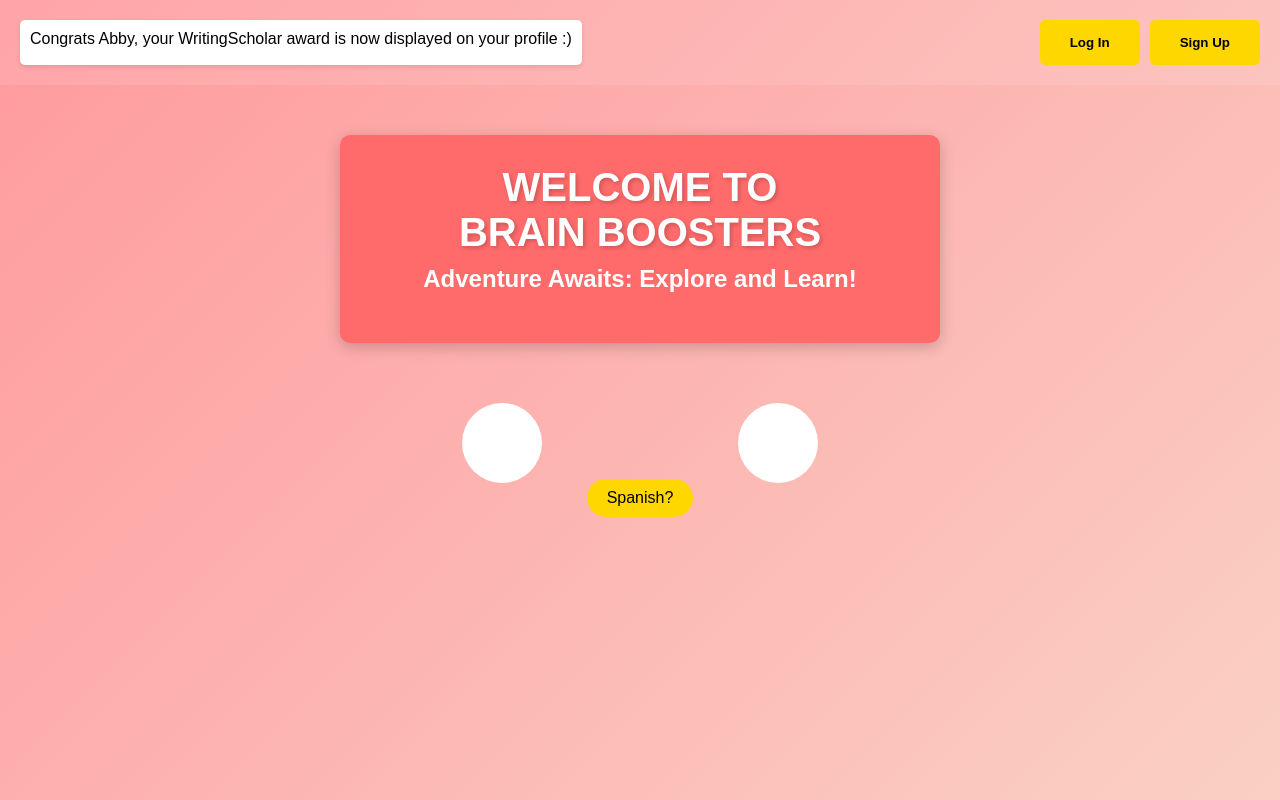
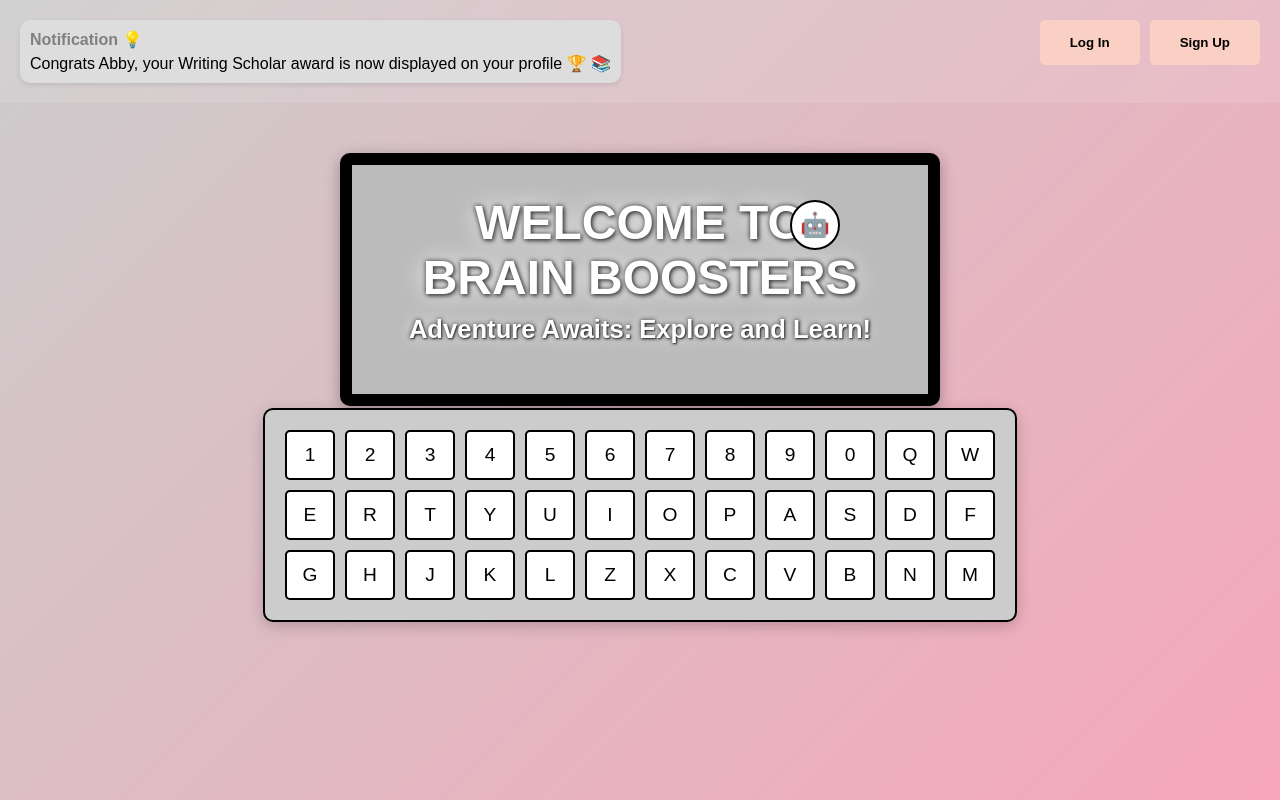
Before and after one commit to cambriz05/django_local_library, a Django app: page / in a window 1280 px wide. Run offline with Django 4.2, Linux system fonts and the light colour scheme.

Commit message:
Modified welcome page

```diff
--- a/gamify/assignments/templates/base.html
+++ b/gamify/assignments/templates/base.html
@@ -9,11 +9,11 @@
             margin: 0;
             padding: 0;
             box-sizing: border-box;
-            font-family: Arial, sans-serif;
+            font-family: "Merriweather", sans-serif;
         }
 
         body {
-            background: linear-gradient(135deg, #ff9a9e 0%, #fad0c4 100%);
+            background: linear-gradient(135deg, #ccc 0%, #f6a7b9 100%);
             min-height: 100vh;
         }
 
@@ -25,11 +25,18 @@
         }
 
         .notification {
-            background-color: white;
+            background-color: #ddd;
             padding: 10px;
-            border-radius: 5px;
+            border-radius: 10px;
             margin-right: 20px;
             box-shadow: 0 2px 5px rgba(0,0,0,0.1);
+        }
+
+        .notification-title {
+            font-size: 1rem;
+            font-weight: bold;
+            color: grey;
+            margin-bottom: 5px;
         }
 
         .auth-buttons {
@@ -41,7 +48,7 @@
             padding: 15px 30px;
             border: none;
             border-radius: 5px;
-            background-color: #ffd700;
+            background-color: #fad0c4;
             cursor: pointer;
             font-weight: bold;
             transition: transform 0.2s;
@@ -57,38 +64,28 @@
         }
 
         .welcome-box {
-            background-color: #ff6b6b;
-            color: white;
+            background-color: #f6a7b9;
+            color: #fff;
             padding: 30px;
             border-radius: 10px;
             margin: 0 auto;
             max-width: 600px;
-            box-shadow: 0 4px 15px rgba(0,0,0,0.2);
+            box-shadow: 0 4px 15px rgba(0,0,0,0.3);
+            border: 12px solid black;
+            background: #bbb;
+            text-align: center;
         }
 
-        .welcome-title {
-            font-size: 2.5em;
+        .welcome-title, .welcome-subtitle {
+            font-size: 3em;
             margin-bottom: 10px;
-            text-shadow: 2px 2px 4px rgba(0,0,0,0.2);
+            text-shadow: 2px 2px 4px rgba(0, 0, 0, 0.5), 0 0 25px #fff, 0 0 5px #000;
         }
 
         .welcome-subtitle {
-            font-size: 1.5em;
+            font-size: 1.6em;
             margin-bottom: 20px;
-        }
-
-        .mascots {
-            position: relative;
-            margin-top: 40px;
-        }
-
-        .robot-mascot {
-            width: 80px;
-            height: 80px;
-            background-color: white;
-            border-radius: 50%;
-            margin: 20px;
-            display: inline-block;
+            text-shadow: 1px 1px 2px rgba(0, 0, 0, 0.7), 0 0 15px #fff, 0 0 5px #000;
         }
 
         .language-bubble {
@@ -98,12 +95,73 @@
             display: inline-block;
             margin: 20px;
         }
+
+        .floating-icon {
+            position: fixed;
+            bottom: 550px;
+            right: 440px;
+            width: 50px;
+            height: 50px;
+            background-color: white;
+            border-radius: 50%;
+            display: flex;
+            align-items: center;
+            justify-content: center;
+            font-size: 1.5em;
+            border: 2px solid black;
+            transition: transform 0.3s ease-in-out, box-shadow 0.3s ease;
+        }
+
+        .floating-icon:hover {
+            transform: scale(1.5) rotate(15deg);
+            box-shadow: 0 0 15px rgba(0, 0, 0, 0.5);
+        }
+
+        .keyboard-container {
+            margin-top: 2px;
+            display: flex;
+            justify-content: center;
+            align-items: center;
+        }
+
+        .keyboard {
+            display: grid;
+            grid-template-columns: repeat(12, 50px);
+            grid-gap: 10px;
+            background-color: #ccc;
+            border-radius: 10px;
+            padding: 20px;
+            box-shadow: 0 4px 15px rgba(0,0,0,0.2);
+            border: 2px solid black;
+        }
+
+        .key {
+            width: 50px;
+            height: 50px;
+            background-color: #fff;
+            border-radius: 5px;
+            display: flex;
+            justify-content: center;
+            align-items: center;
+            font-size: 1.2em;
+            cursor: pointer;
+            border: 2px solid black;
+            transition: transform 0.3s ease, box-shadow 0.3s ease;
+        }
+
+        .key:hover {
+            transform: scale(1.3);
+            box-shadow: 0 0 10px rgba(0, 0, 0, 0.5);
+            background-color: #f8f8f8;
+        }
+
     </style>
 </head>
 <body>
     <header class="header">
         <div class="notification">
-            Congrats Abby, your WritingScholar award is now displayed on your profile :)
+            <div class="notification-title">Notification <span>💡</span> </div>
+            Congrats Abby, your Writing Scholar award is now displayed on your profile <span>🏆</span> <span>📚</span>
         </div>
         <div class="auth-buttons">
             <form method="POST" action="{% url 'login' %}">
@@ -123,11 +181,83 @@
             <h2 class="welcome-subtitle">Adventure Awaits: Explore and Learn!</h2>
         </div>
 
-        <div class="mascots">
-            <div class="robot-mascot"></div>
-            <div class="language-bubble">Spanish?</div>
-            <div class="robot-mascot"></div>
+        <div class="keyboard-container">
+            <div class="keyboard">
+                <div class="key" data-key="1">1</div>
+                <div class="key" data-key="2">2</div>
+                <div class="key" data-key="3">3</div>
+                <div class="key" data-key="4">4</div>
+                <div class="key" data-key="5">5</div>
+                <div class="key" data-key="6">6</div>
+                <div class="key" data-key="7">7</div>
+                <div class="key" data-key="8">8</div>
+                <div class="key" data-key="9">9</div>
+                <div class="key" data-key="0">0</div>
+                <div class="key" data-key="Q">Q</div>
+                <div class="key" data-key="W">W</div>
+                <div class="key" data-key="E">E</div>
+                <div class="key" data-key="R">R</div>
+                <div class="key" data-key="T">T</div>
+                <div class="key" data-key="Y">Y</div>
+                <div class="key" data-key="U">U</div>
+                <div class="key" data-key="I">I</div>
+                <div class="key" data-key="O">O</div>
+                <div class="key" data-key="P">P</div>
+                <div class="key" data-key="A">A</div>
+                <div class="key" data-key="S">S</div>
+                <div class="key" data-key="D">D</div>
+                <div class="key" data-key="F">F</div>
+                <div class="key" data-key="G">G</div>
+                <div class="key" data-key="H">H</div>
+                <div class="key" data-key="J">J</div>
+                <div class="key" data-key="K">K</div>
+                <div class="key" data-key="L">L</div>
+                <div class="key" data-key="Z">Z</div>
+                <div class="key" data-key="X">X</div>
+                <div class="key" data-key="C">C</div>
+                <div class="key" data-key="V">V</div>
+                <div class="key" data-key="B">B</div>
+                <div class="key" data-key="N">N</div>
+                <div class="key" data-key="M">M</div>
+            </div>
         </div>
     </main>
+
+    <script>
+        document.addEventListener('DOMContentLoaded', () => {
+            let keys = document.querySelectorAll('.key');
+            let welcomeSubtitle = document.querySelector('.welcome-subtitle');
+
+            keys.forEach(key => {
+                key.addEventListener('click', () => {
+                    welcomeSubtitle.innerText += key.textContent;
+                });
+            });
+        });
+    </script>
+
+    <div class="floating-icon" id="floating-icon">
+        🤖
+    </div>
+    </main>
+
+    <script>
+        document.addEventListener('DOMContentLoaded', () => {
+            let facts = [
+                "The human brain has more connections than the stars in the Milky Way!",
+                "Learning is fun when it's interactive!",
+                "Keep pushing your brain to grow!"
+            ];
+
+            let factDisplay = document.querySelector('.welcome-subtitle');
+
+            if (factDisplay) {
+                setInterval(() => {
+                    let randomFact = facts[Math.floor(Math.random() * facts.length)];
+                    factDisplay.textContent = randomFact;
+                }, 4000);
+            }
+        });
+    </script>
 </body>
 </html>
```
